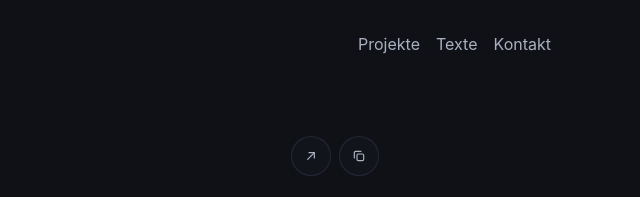
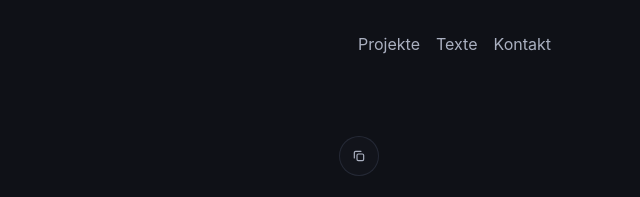
Before and after one commit to daniel-conrad-tech/daniel-conrad-tech.github.io, a website: page texte/wie-ki-nicht-zur-druckmaschine-wird.html in a window 1280 px wide. Shown: the top 197 px of the page, 609-1249 px from the left. Drawn offline with Linux system fonts and the light colour scheme.

Commit message:
Direktlink-Schaltfläche aus Artikelkopf entfernen

```diff
--- a/texte/wie-ki-nicht-zur-druckmaschine-wird.html
+++ b/texte/wie-ki-nicht-zur-druckmaschine-wird.html
@@ -26,26 +26,6 @@
                     <span>Wie KI nicht zur Druckmaschine wird</span>
                 </div>
                 <div class="article-actions">
-                    <a
-                        class="article-action-icon"
-                        href="/texte/wie-ki-nicht-zur-druckmaschine-wird.html"
-                        title="Direktlink zum Text"
-                        aria-label="Direktlink zum Text"
-                    >
-                        <svg
-                            class="article-action-svg"
-                            viewBox="0 0 24 24"
-                            aria-hidden="true"
-                            fill="none"
-                            stroke="currentColor"
-                            stroke-width="1.8"
-                            stroke-linecap="round"
-                            stroke-linejoin="round"
-                        >
-                            <path d="M7 17 17 7"></path>
-                            <path d="M9 7h8v8"></path>
-                        </svg>
-                    </a>
                     <button
                         class="article-action-icon"
                         type="button"
```
Also changed, not shown: scripts/text-workflow.js (+0 -20 lines).
